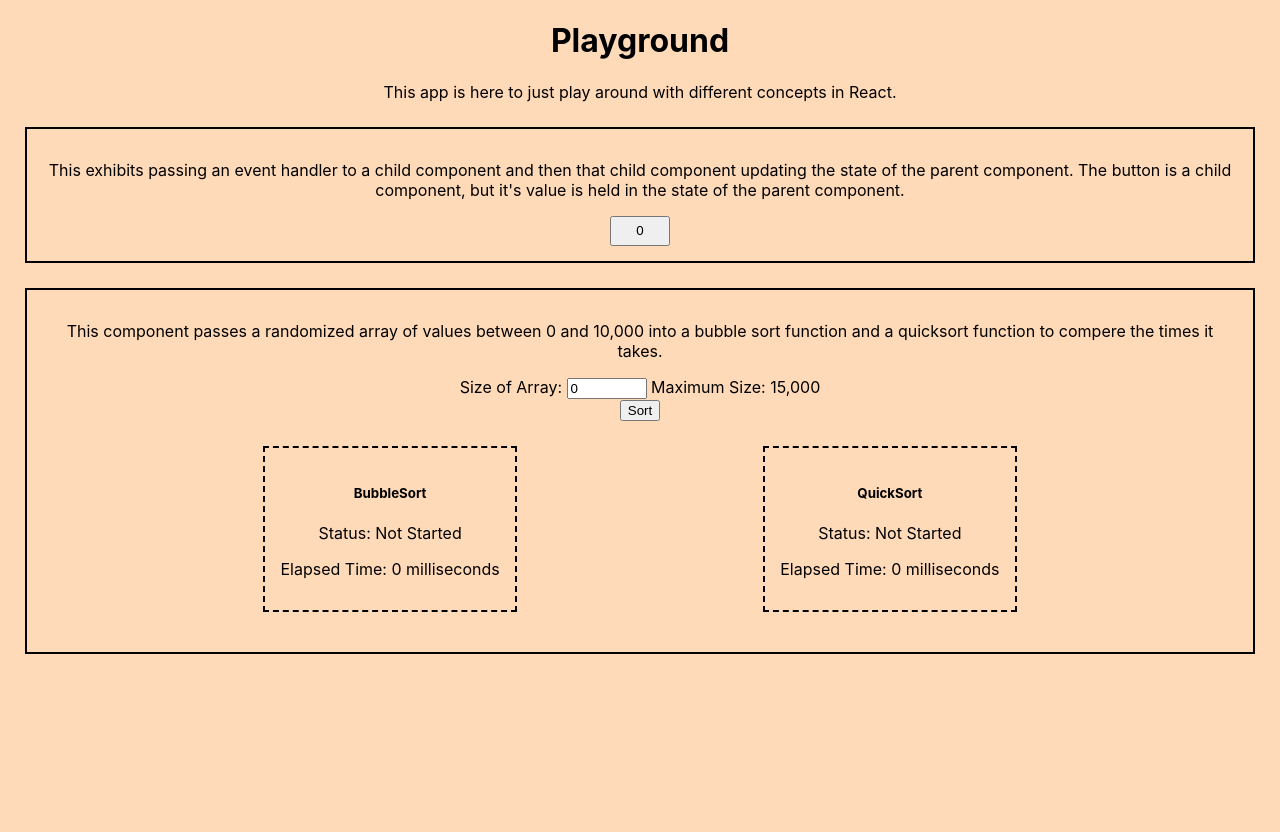
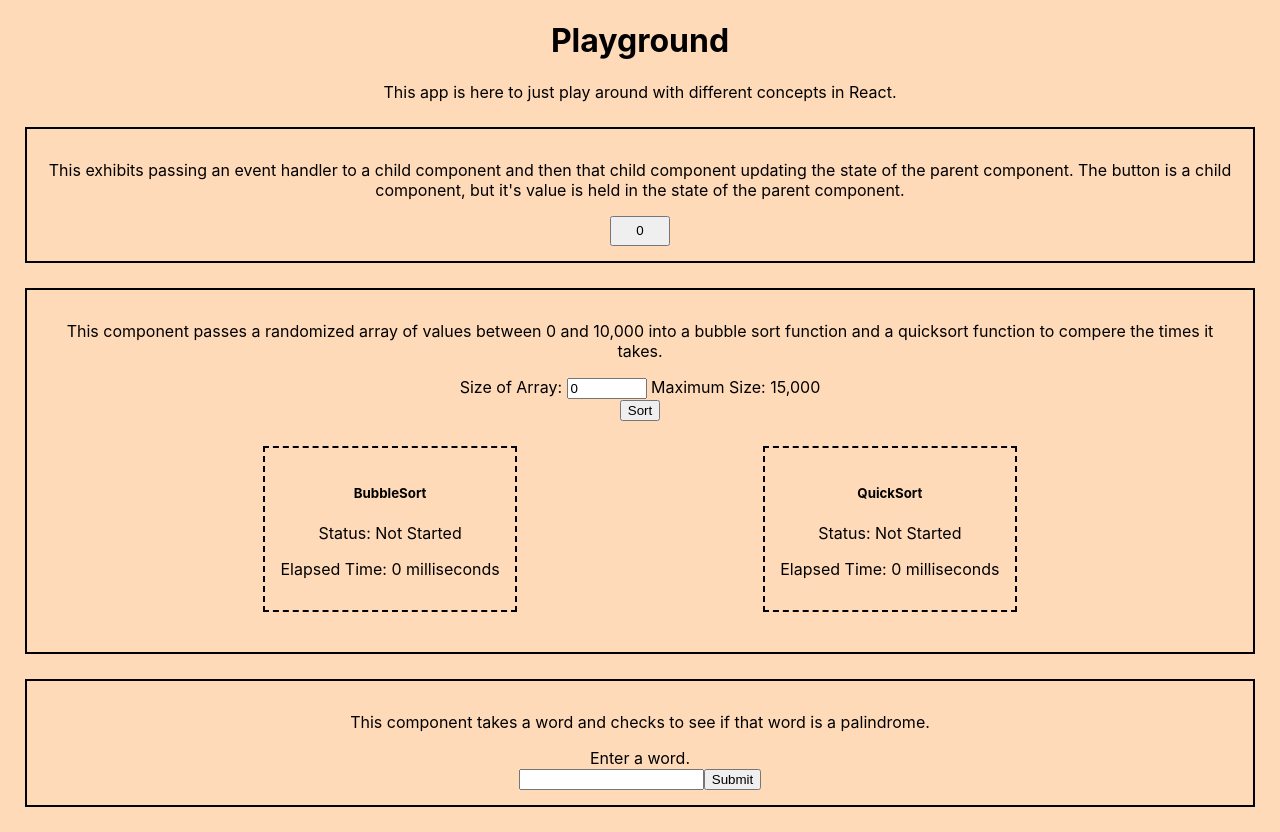
Before and after one commit to adavisson/playground, a React (Create React App) app: page / in a window 1280 px wide. Before the commit the page ends 800 px from the top, so only its background shows below. Built offline with nearby package versions, Linux system fonts and the light colour scheme.

Commit message:
Created components for Palindrome

```diff
--- a/src/App.js
+++ b/src/App.js
@@ -4,6 +4,7 @@ import './App.css';
 import AppDescription from './components/AppDescription';
 import ButtonContainer from './containers/ButtonContainer';
 import SortContainer from './containers/SortContainer';
+import Palindrome from './containers/Palindrome';
 
 function App() {
   return (
@@ -12,6 +13,7 @@ function App() {
       <AppDescription />
       <ButtonContainer />
       <SortContainer />
+      <Palindrome />
     </div>
   );
 }
--- /dev/null
+++ b/src/components/PalindromeForm.js
@@ -0,0 +1,13 @@
+import React from 'react';
+
+const PalindromeForm = (props) => {
+  return (
+    <form onSubmit={props.onSubmit}>
+      <label>Enter a word.</label><br/>
+      <input type="text" value={props.palWord} onChange={props.onChange} />
+      <input type="submit" value="Submit" />
+    </form>
+  );
+}
+
+export default PalindromeForm;
--- /dev/null
+++ b/src/containers/Palindrome.js
@@ -0,0 +1,19 @@
+import React from 'react';
+import PalindromeForm from '../components/PalindromeForm';
+
+const desc = () => {
+  return (
+    <p>This component takes a word and checks to see if that word is a palindrome.</p>
+  )
+}
+
+const Palindrome = () => {
+  return (
+    <div className="border">
+      {desc()}
+      <PalindromeForm />
+    </div>
+  );
+}
+
+export default Palindrome;
```
